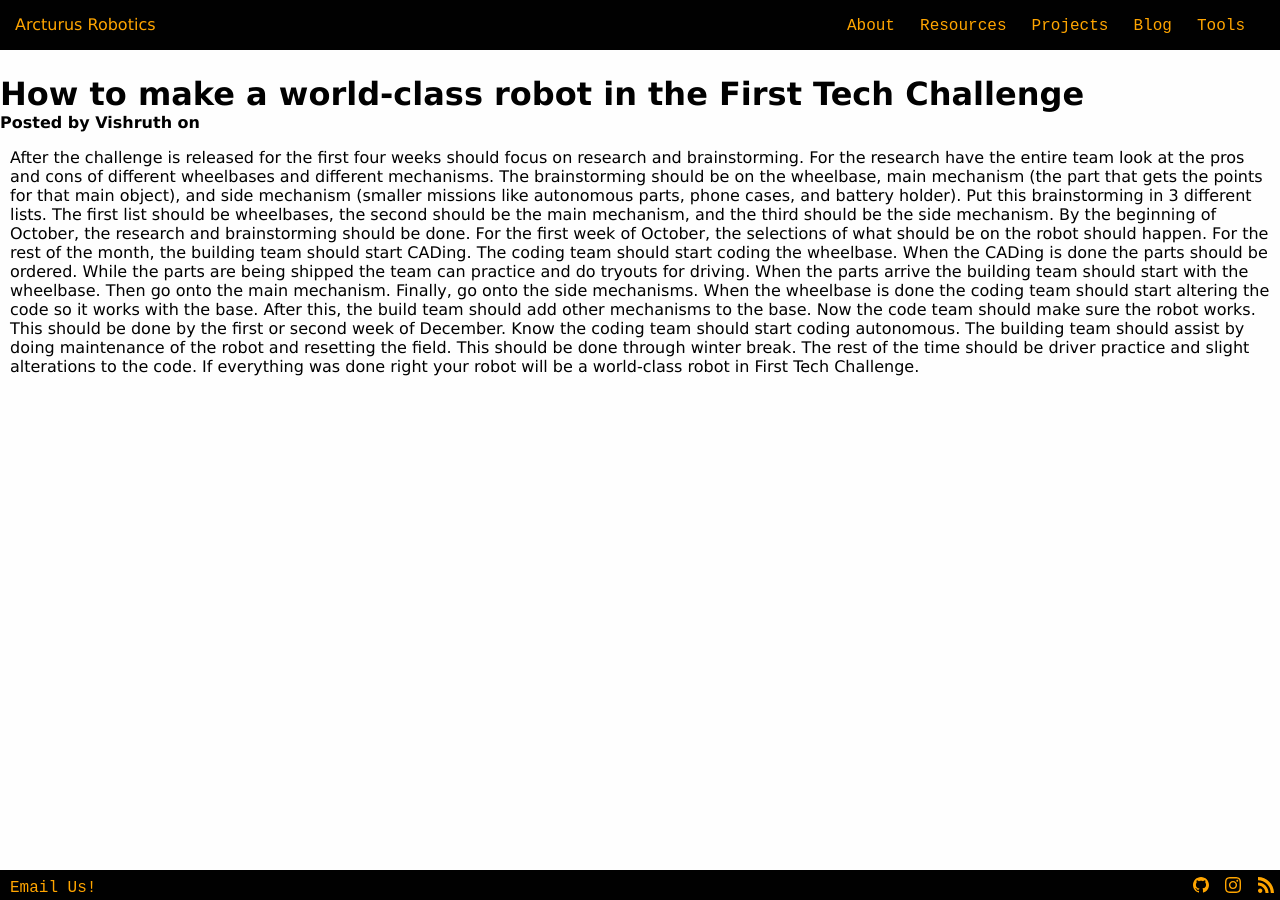
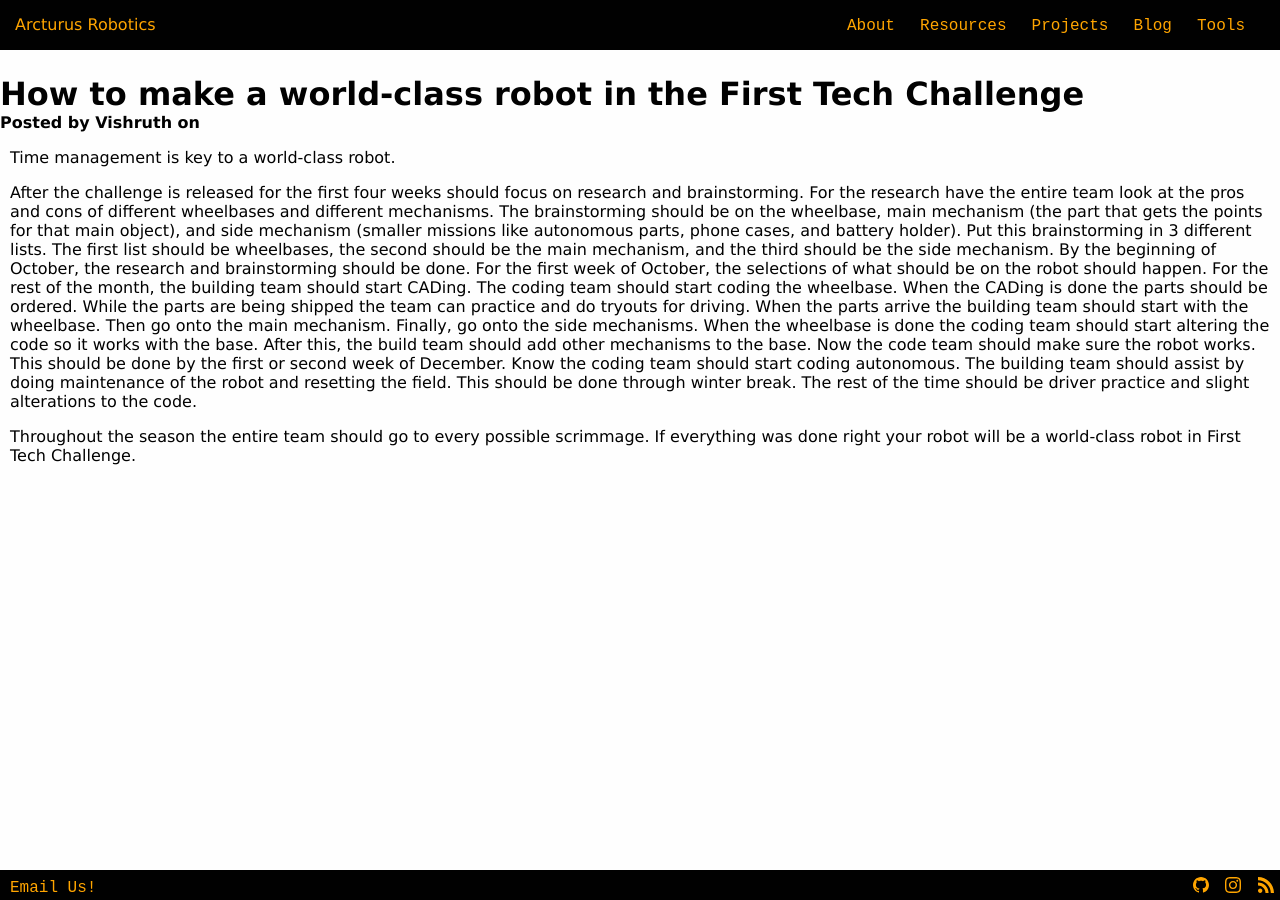
Before and after one commit to arcturus-robotics/arcturusrobotics.com, a Jekyll site: the page built from _posts/2020-03-07-world-class-robot.md, in a window 1280 px wide. Built offline with Jekyll 4.4.1, drawn with Linux system fonts in a browser that asks for light colours.

Commit message:
edit post

```diff
--- a/_posts/2020-03-07-world-class-robot.md
+++ b/_posts/2020-03-07-world-class-robot.md
@@ -4,8 +4,12 @@ title: "How to make a world-class robot in the First Tech Challenge"
 author: Vishruth
 categories: [Robot, Engineering, Programming]
 ---
+Time management is key to a world-class robot.
+
 After the challenge is released for the first four weeks should focus on research and brainstorming. For the research have the entire team look at the pros and cons of different wheelbases and different mechanisms. The brainstorming should be on the wheelbase, main mechanism (the part that gets the points for that main object), and side mechanism (smaller missions like autonomous parts, phone cases, and battery holder). Put this brainstorming in 3 different lists. The first list should be wheelbases, the second should be the main mechanism, and the third should be the side mechanism.
 	 By the beginning of October, the research and brainstorming should be done. For the first week of October, the selections of what should be on the robot should happen. For the rest of the month, the building team should start CADing. The coding team should start coding the wheelbase. When the CADing is done the parts should be ordered. While the parts are being shipped the team can practice and do tryouts for driving.
 	When the parts arrive the building team should start with the wheelbase. Then go onto the main mechanism. Finally, go onto the side mechanisms. When the wheelbase is done the coding team should start altering the code so it works with the base. After this, the build team should add other mechanisms to the base. Now the code team should make sure the robot works.
 	This should be done by the first or second week of December. Know the coding team should start coding autonomous. The building team should assist by doing maintenance of the robot and resetting the field. This should be done through winter break.
-	The rest of the time should be driver practice and slight alterations to the code. If everything was done right your robot will be a world-class robot in First Tech Challenge.
+	The rest of the time should be driver practice and slight alterations to the code.
+
+Throughout the season the entire team should go to every possible scrimmage. If everything was done right your robot will be a world-class robot in First Tech Challenge.
```
